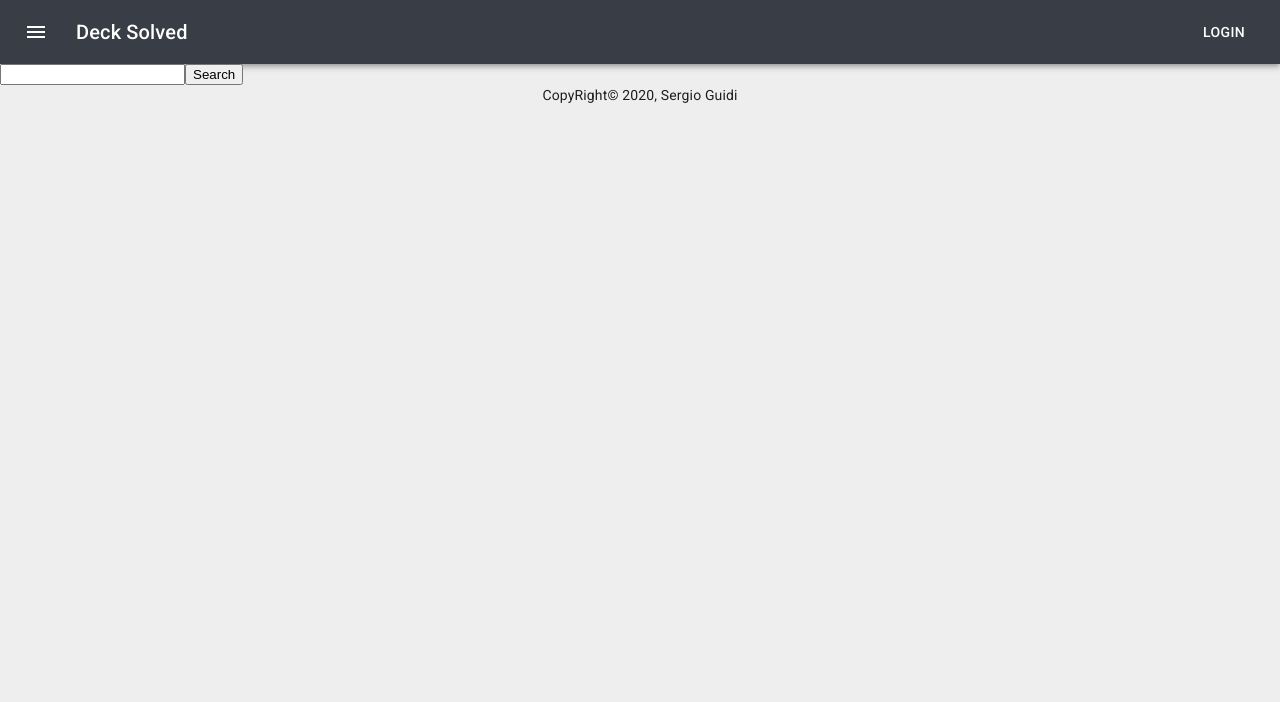
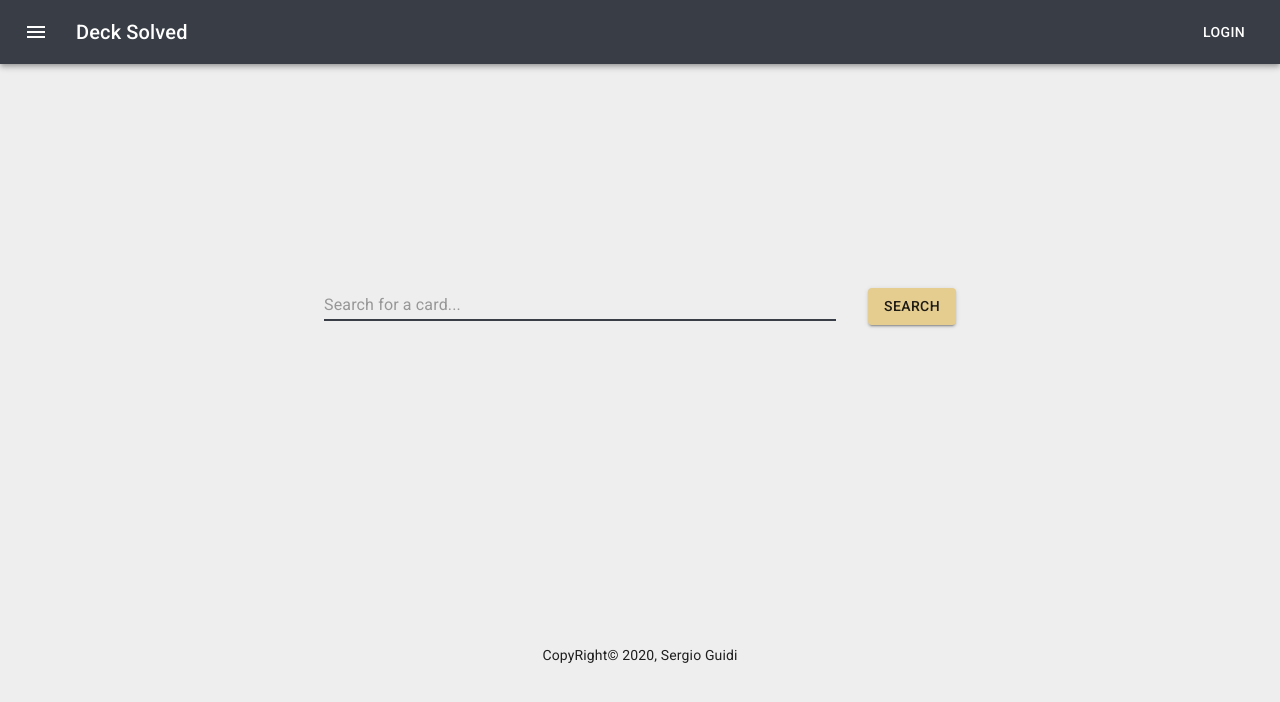
Before and after one commit to serjaou/deck-solved, a React (Create React App) app in the folder client/: page / in a window 1280 px wide. Shown: the top 702 px of the page. Built offline with nearby package versions, Linux system fonts and the light colour scheme.

Commit message:
Refactor the Search component with material-ui

```diff
--- a/client/src/components/deck-solved/Search.js
+++ b/client/src/components/deck-solved/Search.js
@@ -1,13 +1,33 @@
 import React from 'react';
+import { makeStyles } from '@material-ui/core/styles';
+import { Button, Container, Input } from '@material-ui/core';
+
+const useStyles = makeStyles(theme => ({
+  container: {
+    margin: '14rem auto 20rem',
+    textAlign: 'center'
+  },
+  input: {
+    width: '32rem',
+    marginRight: '2rem'
+  }
+}));
 
 function Search() {
+  const classes = useStyles();
   return (
-    <div className='search'>
-      <div className='input-block'>
-        <input type='search' name='searcher' />
-        <button type='submit'>Search</button>
-      </div>
-    </div>
+    <Container className={classes.container} maxWidth='md'>
+      <Input
+        className={classes.input}
+        autoFocus={true}
+        margin='dense'
+        placeholder='Search for a card...'
+        type='search'
+      />
+      <Button variant='contained' color='secondary'>
+        Search
+      </Button>
+    </Container>
   );
 }
 
```
